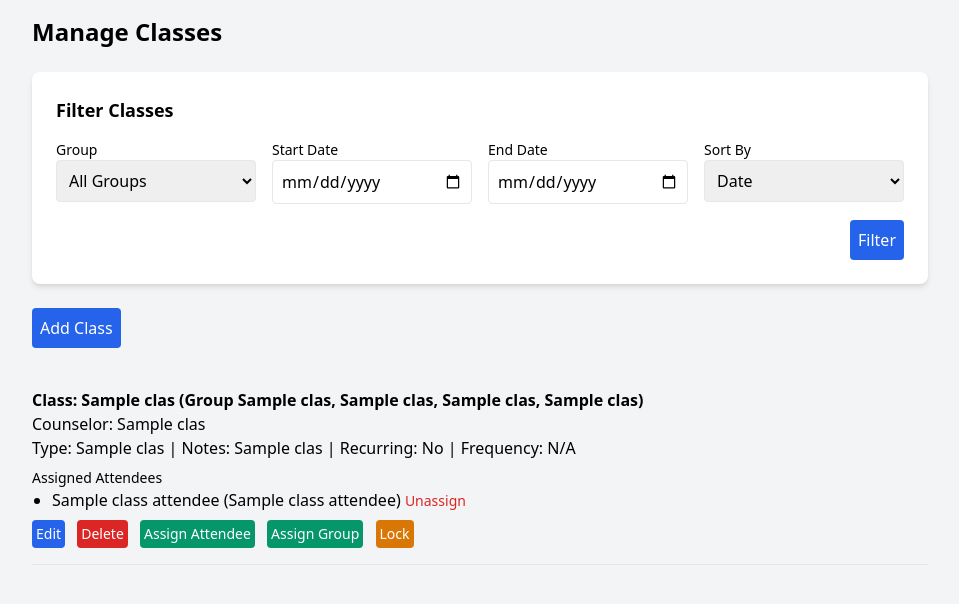
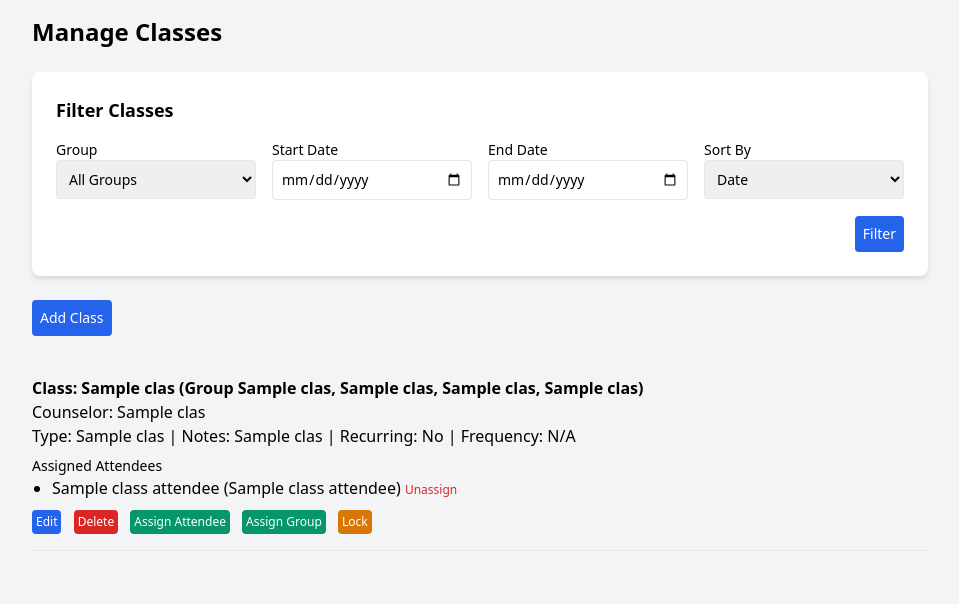
Before and after one commit to lebright85/rwc, a Flask app: template templates/manage_classes.html in a window 1280 px wide. Shown: the part 60-664 px from the top of the page, without its empty margins (160-1119 px from the left). Run offline with Flask 3, Linux system fonts and the light colour scheme; the template is opened without the code that fills it: most values are stand-ins (such as "Sample title", 1, 10 or a date in 2020); some libraries are stand-ins or nearby versions.

Commit message:
Update manage_classes.html

```diff
--- a/templates/manage_classes.html
+++ b/templates/manage_classes.html
@@ -10,7 +10,7 @@
             <div class="grid grid-cols-1 md:grid-cols-4 gap-4">
                 <div>
                     <label class="block text-sm font-medium">Group</label>
-                    <select name="group_filter" class="w-full border rounded p-2">
+                    <select name="group_filter" class="w-full border rounded p-2 text-sm">
                         <option value="all" {% if group_filter == 'all' %}selected{% endif %}>All Groups</option>
                         {% for group in groups %}
                         <option value="{{ group }}" {% if group_filter == group %}selected{% endif %}>{{ group }}</option>
@@ -19,84 +19,84 @@
                 </div>
                 <div>
                     <label class="block text-sm font-medium">Start Date</label>
-                    <input type="date" name="start_date" value="{{ start_date }}" class="w-full border rounded p-2">
+                    <input type="date" name="start_date" value="{{ start_date }}" class="w-full border rounded p-2 text-sm">
                 </div>
                 <div>
                     <label class="block text-sm font-medium">End Date</label>
-                    <input type="date" name="end_date" value="{{ end_date }}" class="w-full border rounded p-2">
+                    <input type="date" name="end_date" value="{{ end_date }}" class="w-full border rounded p-2 text-sm">
                 </div>
                 <div>
                     <label class="block text-sm font-medium">Sort By</label>
-                    <select name="sort_by" class="w-full border rounded p-2">
+                    <select name="sort_by" class="w-full border rounded p-2 text-sm">
                         <option value="date" {% if sort_by == 'date' %}selected{% endif %}>Date</option>
                         <option value="group" {% if sort_by == 'group' %}selected{% endif %}>Group</option>
                     </select>
                 </div>
             </div>
             <div class="mt-4 flex justify-end">
-                <button type="submit" class="bg-blue-600 text-white p-2 rounded">Filter</button>
+                <button type="submit" class="bg-blue-600 text-white p-2 rounded text-sm">Filter</button>
             </div>
         </form>
     </div>
 
     <!-- Add Class Modal -->
     <div class="mb-6">
-        <button onclick="openModal('addClassModal')" class="bg-blue-600 text-white p-2 rounded">Add Class</button>
+        <button onclick="openModal('addClassModal')" class="bg-blue-600 text-white p-2 rounded text-sm">Add Class</button>
     </div>
     <div id="addClassModal" class="fixed inset-0 bg-gray-600 bg-opacity-50 flex items-center justify-center hidden">
-        <div class="bg-white p-3 rounded-lg shadow-md w-full max-w-md max-h-[70vh] overflow-y-auto">
-            <h2 class="text-lg font-bold mb-2">Add Class</h2>
+        <div class="bg-white p-2 rounded-lg shadow-md w-full max-w-md max-h-[60vh] overflow-y-auto">
+            <h2 class="text-base font-bold mb-1">Add Class</h2>
             <form method="POST" id="addClassForm">
                 <input type="hidden" name="action" value="add">
-                <div class="mb-2">
-                    <label class="block text-sm font-medium">Group Name</label>
-                    <input type="text" name="group_name" class="w-full border rounded p-2 text-sm" required>
+                <div class="mb-1">
+                    <label class="block text-xs font-medium">Group Name</label>
+                    <input type="text" name="group_name" class="w-full border rounded p-1 text-xs" required>
                 </div>
-                <div class="mb-2">
-                    <label class="block text-sm font-medium">Class Name</label>
-                    <input type="text" name="class_name" class="w-full border rounded p-2 text-sm" required>
+                <div class="mb-1">
+                    <label class="block text-xs font-medium">Class Name</label>
+                    <input type="text" name="class_name" class="w-full border rounded p-1 text-xs" required>
                 </div>
-                <div class="mb-2">
-                    <label class="block text-sm font-medium">Date</label>
-                    <input type="date" name="date" class="w-full border rounded p-2 text-sm" required>
+                <div class="mb-1">
+                    <label class="block text-xs font-medium">Date</label>
+                    <input type="date" name="date" class="w-full border rounded p-1 text-xs" required>
                 </div>
-                <div class="mb-2">
-                    <label class="block text-sm font-medium">Group Hours</label>
-                    <input type="text" name="group_hours" class="w-full border rounded p-2 text-sm" required>
+                <div class="mb-1">
+                    <label class="block text-xs font-medium">Group Hours</label>
+                    <input type="text" name="group_hours" class="w-full border rounded p-1 text-xs" required>
                 </div>
-                <div class="mb-2">
-                    <label class="block text-sm font-medium">Counselor</label>
-                    <select name="counselor_id" class="w-full border rounded p-2 text-sm" required>
+                <div class="mb-1">
+                    <label class="block text-xs font-medium">Counselor</label>
+                    <select name="counselor_id" class="w-full border rounded p-1 text-xs" required>
                         {% for counselor in counselors %}
                         <option value="{{ counselor[0] }}">{{ counselor[2] }}</option>
                         {% endfor %}
                     </select>
                 </div>
-                <div class="mb-2">
-                    <label class="block text-sm font-medium">Group Type</label>
-                    <input type="text" name="group_type" class="w-full border rounded p-2 text-sm">
+                <div class="mb-1">
+                    <label class="block text-xs font-medium">Group Type</label>
+                    <input type="text" name="group_type" class="w-full border rounded p-1 text-xs">
                 </div>
-                <div class="mb-2">
-                    <label class="block text-sm font-medium">Notes</label>
-                    <textarea name="notes" class="w-full border rounded p-2 text-sm"></textarea>
+                <div class="mb-1">
+                    <label class="block text-xs font-medium">Notes</label>
+                    <textarea name="notes" class="w-full border rounded p-1 text-xs h-16"></textarea>
                 </div>
-                <div class="mb-2">
-                    <label class="block text-sm font-medium">Location</label>
-                    <input type="text" name="location" class="w-full border rounded p-2 text-sm">
+                <div class="mb-1">
+                    <label class="block text-xs font-medium">Location</label>
+                    <input type="text" name="location" class="w-full border rounded p-1 text-xs">
                 </div>
-                <div class="mb-2 flex items-center">
-                    <input type="checkbox" name="recurring" id="recurring_add" class="mr-2">
-                    <label for="recurring_add" class="text-sm">Recurring</label>
+                <div class="mb-1 flex items-center">
+                    <input type="checkbox" name="recurring" id="recurring_add" class="mr-1">
+                    <label for="recurring_add" class="text-xs">Recurring</label>
                 </div>
-                <div class="mb-2">
-                    <label class="block text-sm font-medium">Frequency</label>
-                    <select name="frequency" class="w-full border rounded p-2 text-sm">
+                <div class="mb-1">
+                    <label class="block text-xs font-medium">Frequency</label>
+                    <select name="frequency" class="w-full border rounded p-1 text-xs">
                         <option value="weekly">Weekly</option>
                     </select>
                 </div>
-                <div class="sticky bottom-0 bg-white pt-2 flex justify-end">
-                    <button type="button" onclick="closeModal('addClassModal')" class="mr-2 bg-gray-300 p-2 rounded text-sm">Cancel</button>
-                    <button type="submit" form="addClassForm" class="bg-blue-600 text-white p-2 rounded text-sm">Add</button>
+                <div class="sticky bottom-0 bg-white pt-1 flex justify-end">
+                    <button type="button" onclick="closeModal('addClassModal')" class="mr-2 bg-gray-300 p-1 rounded text-xs">Cancel</button>
+                    <button type="submit" form="addClassForm" class="bg-blue-600 text-white p-1 rounded text-xs">Add</button>
                 </div>
             </form>
         </div>
@@ -119,99 +119,99 @@
                     <input type="hidden" name="action" value="unassign_attendee">
                     <input type="hidden" name="class_id" value="{{ class[0] }}">
                     <input type="hidden" name="attendee_id" value="{{ attendee[0] }}">
-                    <button type="submit" form="unassignForm{{ class[0] }}_{{ attendee[0] }}" class="text-red-600 text-sm">Unassign</button>
+                    <button type="submit" form="unassignForm{{ class[0] }}_{{ attendee[0] }}" class="text-red-600 text-xs">Unassign</button>
                 </form>
             </li>
             {% endfor %}
         </ul>
         <div class="mt-2">
-            <button onclick="openModal('editClassModal{{ class[0] }}')" class="bg-blue-600 text-white p-1 rounded mr-2 text-sm">Edit</button>
+            <button onclick="openModal('editClassModal{{ class[0] }}')" class="bg-blue-600 text-white p-1 rounded mr-2 text-xs">Edit</button>
             <form method="POST" id="deleteForm{{ class[0] }}" class="inline">
                 <input type="hidden" name="action" value="delete">
                 <input type="hidden" name="class_id" value="{{ class[0] }}">
-                <button type="submit" form="deleteForm{{ class[0] }}" class="bg-red-600 text-white p-1 rounded mr-2 text-sm">Delete</button>
+                <button type="submit" form="deleteForm{{ class[0] }}" class="bg-red-600 text-white p-1 rounded mr-2 text-xs">Delete</button>
             </form>
-            <button onclick="openModal('assignAttendeeModal{{ class[0] }}')" class="bg-green-600 text-white p-1 rounded mr-2 text-sm">Assign Attendee</button>
-            <button onclick="openModal('assignGroupModal{{ class[0] }}')" class="bg-green-600 text-white p-1 rounded mr-2 text-sm">Assign Group</button>
+            <button onclick="openModal('assignAttendeeModal{{ class[0] }}')" class="bg-green-600 text-white p-1 rounded mr-2 text-xs">Assign Attendee</button>
+            <button onclick="openModal('assignGroupModal{{ class[0] }}')" class="bg-green-600 text-white p-1 rounded mr-2 text-xs">Assign Group</button>
             <form method="POST" id="lockForm{{ class[0] }}" class="inline">
                 <input type="hidden" name="action" value="toggle_lock">
                 <input type="hidden" name="class_id" value="{{ class[0] }}">
                 <input type="hidden" name="locked" value="{{ 'true' if not class[12] else 'false' }}">
-                <button type="submit" form="lockForm{{ class[0] }}" class="bg-yellow-600 text-white p-1 rounded text-sm">{{ 'Lock' if not class[12] else 'Unlock' }}</button>
+                <button type="submit" form="lockForm{{ class[0] }}" class="bg-yellow-600 text-white p-1 rounded text-xs">{{ 'Lock' if not class[12] else 'Unlock' }}</button>
             </form>
         </div>
 
         <!-- Edit Class Modal -->
         <div id="editClassModal{{ class[0] }}" class="fixed inset-0 bg-gray-600 bg-opacity-50 flex items-center justify-center hidden">
-            <div class="bg-white p-3 rounded-lg shadow-md w-full max-w-md max-h-[70vh] overflow-y-auto">
-                <h2 class="text-lg font-bold mb-2">Edit Class</h2>
+            <div class="bg-white p-2 rounded-lg shadow-md w-full max-w-md max-h-[60vh] overflow-y-auto">
+                <h2 class="text-base font-bold mb-1">Edit Class</h2>
                 <form method="POST" id="editClassForm{{ class[0] }}">
                     <input type="hidden" name="action" value="edit">
                     <input type="hidden" name="class_id" value="{{ class[0] }}">
-                    <div class="mb-2">
-                        <label class="block text-sm font-medium">Group Name</label>
-                        <input type="text" name="group_name" value="{{ class[1] }}" class="w-full border rounded p-2 text-sm" required>
+                    <div class="mb-1">
+                        <label class="block text-xs font-medium">Group Name</label>
+                        <input type="text" name="group_name" value="{{ class[1] }}" class="w-full border rounded p-1 text-xs" required>
                     </div>
-                    <div class="mb-2">
-                        <label class="block text-sm font-medium">Class Name</label>
-                        <input type="text" name="class_name" value="{{ class[2] }}" class="w-full border rounded p-2 text-sm" required>
+                    <div class="mb-1">
+                        <label class="block text-xs font-medium">Class Name</label>
+                        <input type="text" name="class_name" value="{{ class[2] }}" class="w-full border rounded p-1 text-xs" required>
                     </div>
-                    <div class="mb-2">
-                        <label class="block text-sm font-medium">Date</label>
-                        <input type="date" name="date" value="{{ class[3] }}" class="w-full border rounded p-2 text-sm" required>
+                    <div class="mb-1">
+                        <label class="block text-xs font-medium">Date</label>
+                        <input type="date" name="date" value="{{ class[3] }}" class="w-full border rounded p-1 text-xs" required>
                     </div>
-                    <div class="mb-2">
-                        <label class="block text-sm font-medium">Group Hours</label>
-                        <input type="text" name="group_hours" value="{{ class[4] }}" class="w-full border rounded p-2 text-sm" required>
+                    <div class="mb-1">
+                        <label class="block text-xs font-medium">Group Hours</label>
+                        <input type="text" name="group_hours" value="{{ class[4] }}" class="w-full border rounded p-1 text-xs" required>
                     </div>
-                    <div class="mb-2">
-                        <label class="block text-sm font-medium">Counselor</label>
-                        <select name="counselor_id" class="w-full border rounded p-2 text-sm" required>
+                    <div class="mb-1">
+                        <label class="block text-xs font-medium">Counselor</label>
+                        <select name="counselor_id" class="w-full border rounded p-1 text-xs" required>
                             {% for counselor in counselors %}
                             <option value="{{ counselor[0] }}" {% if counselor[0] == class[5] %}selected{% endif %}>{{ counselor[2] }}</option>
                             {% endfor %}
                         </select>
                     </div>
-                    <div class="mb-2">
-                        <label class="block text-sm font-medium">Group Type</label>
-                        <input type="text" name="group_type" value="{{ class[6] }}" class="w-full border rounded p-2 text-sm">
+                    <div class="mb-1">
+                        <label class="block text-xs font-medium">Group Type</label>
+                        <input type="text" name="group_type" value="{{ class[6] }}" class="w-full border rounded p-1 text-xs">
                     </div>
-                    <div class="mb-2">
-                        <label class="block text-sm font-medium">Notes</label>
-                        <textarea name="notes" class="w-full border rounded p-2 text-sm">{{ class[7] }}</textarea>
+                    <div class="mb-1">
+                        <label class="block text-xs font-medium">Notes</label>
+                        <textarea name="notes" class="w-full border rounded p-1 text-xs h-16">{{ class[7] }}</textarea>
                     </div>
-                    <div class="mb-2">
-                        <label class="block text-sm font-medium">Location</label>
-                        <input type="text" name="location" value="{{ class[8] }}" class="w-full border rounded p-2 text-sm">
+                    <div class="mb-1">
+                        <label class="block text-xs font-medium">Location</label>
+                        <input type="text" name="location" value="{{ class[8] }}" class="w-full border rounded p-1 text-xs">
                     </div>
-                    <div class="mb-2 flex items-center">
-                        <input type="checkbox" name="recurring" id="recurring_{{ class[0] }}" {% if class[9] %}checked{% endif %} class="mr-2">
-                        <label for="recurring_{{ class[0] }}" class="text-sm">Recurring</label>
+                    <div class="mb-1 flex items-center">
+                        <input type="checkbox" name="recurring" id="recurring_{{ class[0] }}" {% if class[9] %}checked{% endif %} class="mr-1">
+                        <label for="recurring_{{ class[0] }}" class="text-xs">Recurring</label>
                     </div>
-                    <div class="mb-2">
-                        <label class="block text-sm font-medium">Frequency</label>
-                        <select name="frequency" class="w-full border rounded p-2 text-sm">
+                    <div class="mb-1">
+                        <label class="block text-xs font-medium">Frequency</label>
+                        <select name="frequency" class="w-full border rounded p-1 text-xs">
                             <option value="weekly" {% if class[10] == 'weekly' %}selected{% endif %}>Weekly</option>
                         </select>
                     </div>
-                    <div class="mb-2 flex items-center">
-                        <input type="checkbox" name="propagate" id="propagate_{{ class[0] }}" class="mr-2">
-                        <label for="propagate_{{ class[0] }}" class="text-sm">Propagate to future recurring classes</label>
+                    <div class="mb-1 flex items-center">
+                        <input type="checkbox" name="propagate" id="propagate_{{ class[0] }}" class="mr-1">
+                        <label for="propagate_{{ class[0] }}" class="text-xs">Propagate to future recurring classes</label>
                     </div>
-                    <div class="mb-2">
-                        <label class="block text-sm font-medium">Assigned Attendees</label>
-                        <div class="max-h-40 overflow-y-auto border rounded p-2">
+                    <div class="mb-1">
+                        <label class="block text-xs font-medium">Assigned Attendees</label>
+                        <div class="max-h-32 overflow-y-auto border rounded p-1">
                             {% for attendee in attendees %}
                             <div class="flex items-center">
-                                <input type="checkbox" name="attendee_ids" value="{{ attendee[0] }}" id="attendee_{{ attendee[0] }}_{{ class[0] }}" {% if attendee[0] in class_attendees[class[0]]|map(attribute='0') %}checked{% endif %} class="mr-2">
-                                <label for="attendee_{{ attendee[0] }}_{{ class[0] }}" class="text-sm">{{ attendee[1] }} ({{ attendee[2] }})</label>
+                                <input type="checkbox" name="attendee_ids" value="{{ attendee[0] }}" id="attendee_{{ attendee[0] }}_{{ class[0] }}" {% if attendee[0] in class_attendees[class[0]]|map(attribute='0') %}checked{% endif %} class="mr-1">
+                                <label for="attendee_{{ attendee[0] }}_{{ class[0] }}" class="text-xs">{{ attendee[1] }} ({{ attendee[2] }})</label>
                             </div>
                             {% endfor %}
                         </div>
                     </div>
-                    <div class="sticky bottom-0 bg-white pt-2 flex justify-end">
-                        <button type="button" onclick="closeModal('editClassModal{{ class[0] }}')" class="mr-2 bg-gray-300 p-2 rounded text-sm">Cancel</button>
-                        <button type="submit" form="editClassForm{{ class[0] }}" class="bg-blue-600 text-white p-2 rounded text-sm">Save</button>
+                    <div class="sticky bottom-0 bg-white pt-1 flex justify-end">
+                        <button type="button" onclick="closeModal('editClassModal{{ class[0] }}')" class="mr-2 bg-gray-300 p-1 rounded text-xs">Cancel</button>
+                        <button type="submit" form="editClassForm{{ class[0] }}" class="bg-blue-600 text-white p-1 rounded text-xs">Save</button>
                     </div>
                 </form>
             </div>
@@ -219,22 +219,22 @@
 
         <!-- Assign Attendee Modal -->
         <div id="assignAttendeeModal{{ class[0] }}" class="fixed inset-0 bg-gray-600 bg-opacity-50 flex items-center justify-center hidden">
-            <div class="bg-white p-3 rounded-lg shadow-md w-full max-w-sm max-h-[70vh] overflow-y-auto">
-                <h2 class="text-lg font-bold mb-2">Assign Attendee to Class</h2>
+            <div class="bg-white p-2 rounded-lg shadow-md w-full max-w-sm max-h-[60vh] overflow-y-auto">
+                <h2 class="text-base font-bold mb-1">Assign Attendee to Class</h2>
                 <form method="POST" id="assignAttendeeForm{{ class[0] }}">
                     <input type="hidden" name="action" value="assign_attendee">
                     <input type="hidden" name="class_id" value="{{ class[0] }}">
-                    <div class="mb-2">
-                        <label class="block text-sm font-medium">Attendee</label>
-                        <select name="attendee_id" class="w-full border rounded p-2 text-sm" required>
+                    <div class="mb-1">
+                        <label class="block text-xs font-medium">Attendee</label>
+                        <select name="attendee_id" class="w-full border rounded p-1 text-xs" required>
                             {% for attendee in attendees %}
                             <option value="{{ attendee[0] }}">{{ attendee[1] }} ({{ attendee[2] }})</option>
                             {% endfor %}
                         </select>
                     </div>
                     <div class="flex justify-end">
-                        <button type="button" onclick="closeModal('assignAttendeeModal{{ class[0] }}')" class="mr-2 bg-gray-300 p-2 rounded text-sm">Cancel</button>
-                        <button type="submit" form="assignAttendeeForm{{ class[0] }}" class="bg-blue-600 text-white p-2 rounded text-sm">Assign</button>
+                        <button type="button" onclick="closeModal('assignAttendeeModal{{ class[0] }}')" class="mr-2 bg-gray-300 p-1 rounded text-xs">Cancel</button>
+                        <button type="submit" form="assignAttendeeForm{{ class[0] }}" class="bg-blue-600 text-white p-1 rounded text-xs">Assign</button>
                     </div>
                 </form>
             </div>
@@ -242,22 +242,22 @@
 
         <!-- Assign Group Modal -->
         <div id="assignGroupModal{{ class[0] }}" class="fixed inset-0 bg-gray-600 bg-opacity-50 flex items-center justify-center hidden">
-            <div class="bg-white p-3 rounded-lg shadow-md w-full max-w-sm max-h-[70vh] overflow-y-auto">
-                <h2 class="text-lg font-bold mb-2">Assign Group to Class</h2>
+            <div class="bg-white p-2 rounded-lg shadow-md w-full max-w-sm max-h-[60vh] overflow-y-auto">
+                <h2 class="text-base font-bold mb-1">Assign Group to Class</h2>
                 <form method="POST" id="assignGroupForm{{ class[0] }}">
                     <input type="hidden" name="action" value="assign_group">
                     <input type="hidden" name="class_id" value="{{ class[0] }}">
-                    <div class="mb-2">
-                        <label class="block text-sm font-medium">Group</label>
-                        <select name="group_name" class="w-full border rounded p-2 text-sm" required>
+                    <div class="mb-1">
+                        <label class="block text-xs font-medium">Group</label>
+                        <select name="group_name" class="w-full border rounded p-1 text-xs" required>
                             {% for group in groups %}
                             <option value="{{ group }}">{{ group }}</option>
                             {% endfor %}
                         </select>
                     </div>
                     <div class="flex justify-end">
-                        <button type="button" onclick="closeModal('assignGroupModal{{ class[0] }}')" class="mr-2 bg-gray-300 p-2 rounded text-sm">Cancel</button>
-                        <button type="submit" form="assignGroupForm{{ class[0] }}" class="bg-blue-600 text-white p-2 rounded text-sm">Assign</button>
+                        <button type="button" onclick="closeModal('assignGroupModal{{ class[0] }}')" class="mr-2 bg-gray-300 p-1 rounded text-xs">Cancel</button>
+                        <button type="submit" form="assignGroupForm{{ class[0] }}" class="bg-blue-600 text-white p-1 rounded text-xs">Assign</button>
                     </div>
                 </form>
             </div>
```
